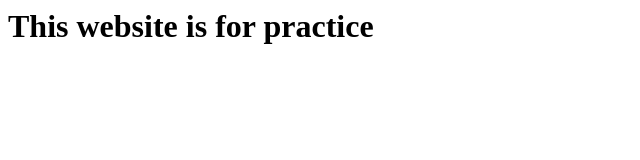
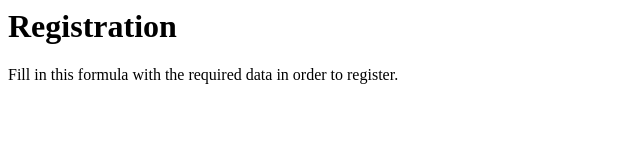
Before and after one commit to Ivansidorov99/html, a plain HTML site: page index.html in a window 1280 px wide. Shown: the whole page, without its empty margins (0-640 px from the left). Drawn offline with Linux system fonts and the light colour scheme.

Commit message:
Update index.html

```diff
--- a/index.html
+++ b/index.html
@@ -3,6 +3,7 @@
 <head>
 </head>
 <body>
-  <h1>This website is for practice</h1>
+  <h1>Registration</h1>
+  <p>Fill in this formula with the required data in order to register.</p>
 <body>
 </html>
```
